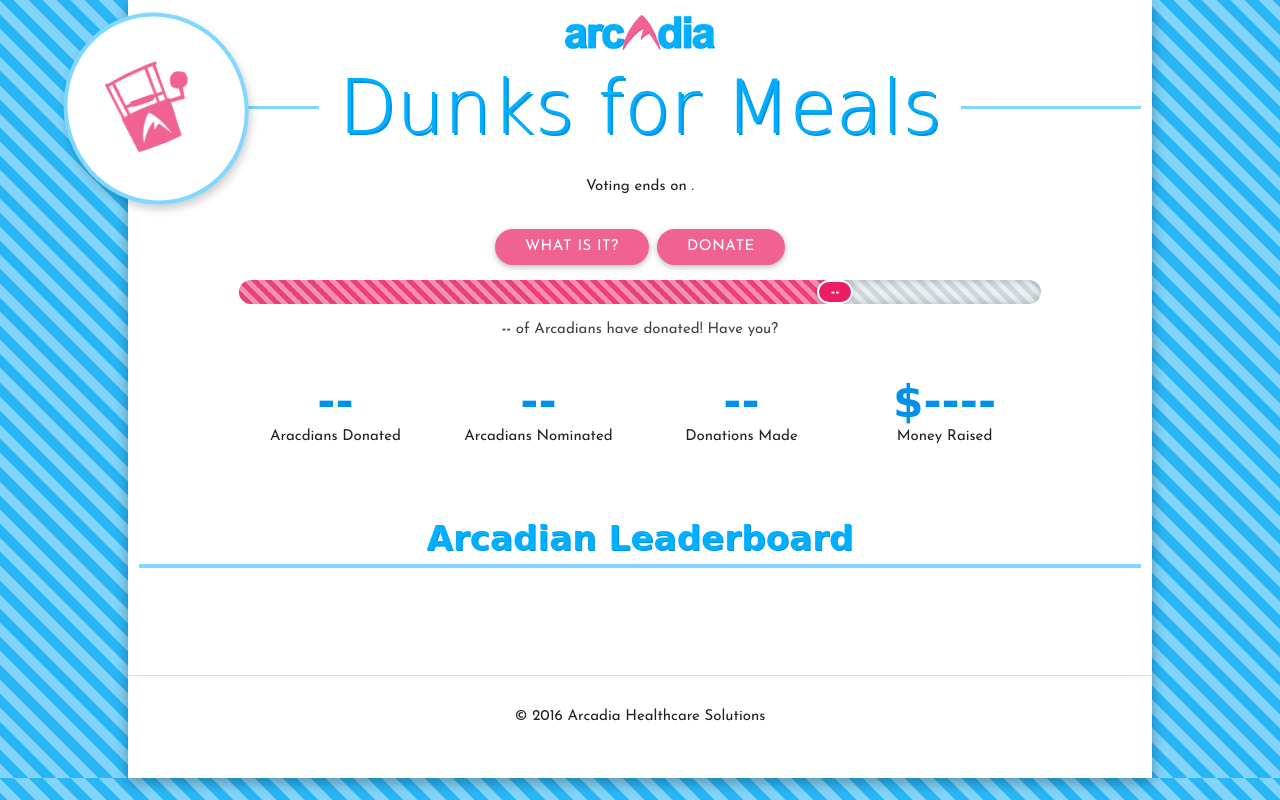
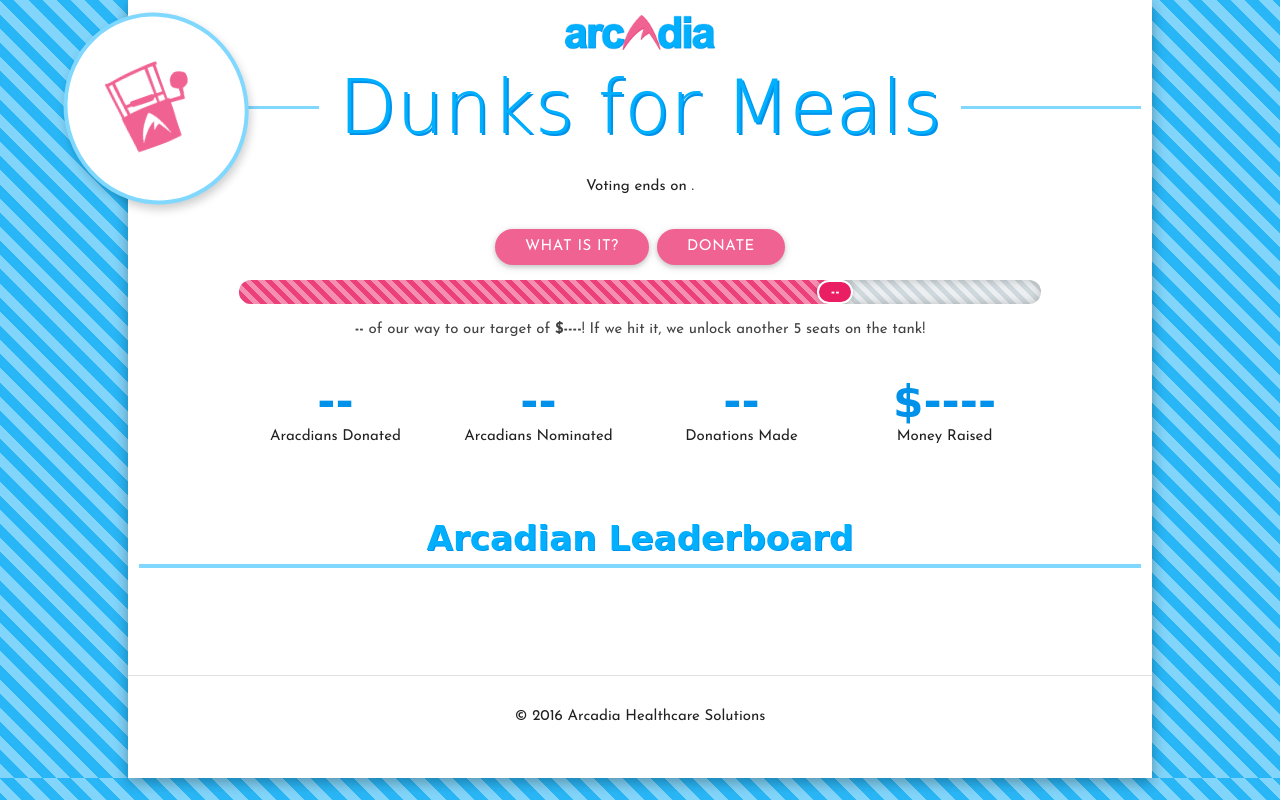
Before and after one commit to qdw-luke/dunkarcadia, a Flask app: page / in a window 1280 px wide. Run offline with Flask 2, Linux system fonts and the light colour scheme; data that the repository does not hold is empty; parts of the project's set-up code (start-up, migrations or seed data) failed here and were passed over; some web fonts are replaced.

Commit message:
Added bidding closed logic/language. Repositioned flame icon. Added target that expands pool to 15 at $5772.

```diff
--- a/static/css/style.css
+++ b/static/css/style.css
@@ -390,10 +390,10 @@
     position: absolute;
     background: repeating-linear-gradient(
             45deg,
-            #ffcc80   ,
-            #ffcc80    5px,
-            #ffa726    5px,
-            #ffa726    10px
+            #90a4ae   ,
+            #90a4ae    5px,
+            #607d8b    5px,
+            #607d8b    10px
     );
     box-shadow: 0 5px 10px rgba(0,0,0,.2);
 }
@@ -431,7 +431,12 @@
     margin-top: 24px;
 }
 
+#countdown {
+    font-size: 1rem;
+    font-weight: 400;
+}
+
 #countdown .countdown-num {
-    font-size: 3rem;
+    font-size: 2rem;
     font-weight: 800;
 }
--- a/static/js/draw.js
+++ b/static/js/draw.js
@@ -5,11 +5,15 @@
 function draw(donationData, employeeData, nameOverride, donationsJson) {
     donationData = parseDateAll(donationData, "date");
     var endDate = parseDateEasy("8/24/2016 18:00");
+    donationData = donationData.filter(function(d){return new Date(d.date) <= endDate});
+    var dollarTarget = 5772;
+    var tankSpots = 10;
 
     $("#end-date").text(d3.time.format("%A, %B %e at %I:%M %p")(endDate));
 
     var secondsLeft = (endDate-new Date())/1000;
     var timerUpdate = setInterval(function(){
+        if (new Date()<=endDate) {
             secondsLeft = (endDate-new Date())/1000;
             var days = Math.floor(secondsLeft/(60*60*24));
             var hours = Math.floor((secondsLeft-(days*60*60*24))/(60*60));
@@ -22,9 +26,12 @@
                 + "<span class='countdown-num'>"+seconds+"</span>S";
 
             $("#countdown").html(html);
+        } else {
+            $("#countdown").html("<span class='countdown-num'>Bidding closed!!</span>");
+            $("#countdown-sub").html("Live donations will continue at Kimball Farms for all sorts of bonuses, so come ready!");
+        }
+
     }, 1000);
-
-
 
     var employeeCount = employeeData.length;
     var size = 218;
@@ -84,23 +91,32 @@
 
     });
 
-    leaderNest.sort(function(a,b){return d3.descending(a.head, b.heat);});
+    var totalAmt = d3.sum(leaderNest, function(d){return d.amt});
+    var pctToTgt = formatPct(Math.min(totalAmt/dollarTarget,1));
+    tankSpots = dollarTarget>totalAmt?10:15;
 
 //    CALCULATE STATS
     $("#stat-pct-donated").text(formatPct(donorCount/employeeData.length));
-    $("#stat-pct-donated-text").text(formatPct(donorCount/employeeData.length));
-    $("#progress-marker").text(formatPct(donorCount/employeeData.length));
-    $("#progress-marker").css("left", formatPct(donorCount/employeeData.length));
-    $("#progress-bar").css("width", formatPct(donorCount/employeeData.length));
+    $("#stat-pct-donated-text").text(pctToTgt);
+    $("#progress-marker").text(pctToTgt);
+    $("#progress-marker").css("left", pctToTgt);
+    $("#progress-bar").css("width", pctToTgt);
+    $("#progress-bar-text-target").text(formatCurrency(dollarTarget));
 
     $("#stat-arcadians-nominated").text(formatInt(leaderNest.length));
     $("#stat-donations-made").text(formatInt(donationData.length));
-    $("#stat-money-raised").text(formatCurrency(d3.sum(leaderNest, function(d){return d.amt})));
+    $("#stat-money-raised").text(formatCurrency(totalAmt));
+
+    if (totalAmt>=dollarTarget) {
+        d3.select("#progress-bar-text").html("")
+            .append("p").append("strong")
+            .text("YES!! We've hit " + formatCurrency(dollarTarget) + " and unlocked an additional 5 spots on the tank!!")
+    }
 
     leaderNest.sort(function(a,b){return d3.descending(a.amt, b.amt)});
 
     var maxAmt = d3.max(leaderNest, function(d){return d.amt});
-    var qualAmt = leaderNest[leaderNest.length>10?9:(leaderNest.length-1)].amt;
+    var qualAmt = leaderNest[leaderNest.length>tankSpots?(tankSpots-1):(leaderNest.length-1)].amt;
 
     var degScale = d3.scale.linear()
         .range([0,270])
@@ -120,6 +136,7 @@
         var circleScale = .6;
 
         var lDiv = div.append("div").attr("class","leader").style("width", size+"px");
+        var flameOffset = {x: 32, y: -64};
 
         var titleDiv = lDiv.append("div").attr("class","title-holder").style("width","100%");
         var name = titleDiv.append("p").attr("class","leader-name").text(d.name);
@@ -129,12 +146,18 @@
             .attr("data-tooltip", function() { return getTooltip(); })
             .attr("data-position", "top")
             .on("mouseover", function(){
-                d3.select(this).selectAll(".tgt-circle").transition().attr("r", 12);
+                d3.select(this).selectAll(".tgt-circle").transition().attr("r", 8);
                 d3.select(this).selectAll(".pos-circle").transition().attr("r", 24);
+                d3.select(this).selectAll(".flame").transition().attr("width", 48);
+                d3.select(this).selectAll(".flame-holder").transition()
+                    .attr("transform","translate("+((size*circleScale *.5)+endX+flameOffset.x-12)+", "+((size*circleScale *.5)+endY+flameOffset.y-12)+")");
             })
             .on("mouseout", function(){
-                d3.select(this).selectAll(".tgt-circle").transition().attr("r", 6);
+                d3.select(this).selectAll(".tgt-circle").transition().attr("r", 4);
                 d3.select(this).selectAll(".pos-circle").transition().attr("r", 12);
+                d3.select(this).selectAll(".flame").transition().attr("width", 24);
+                d3.select(this).selectAll(".flame-holder").transition()
+                    .attr("transform","translate("+((size*circleScale *.5)+endX+flameOffset.x)+", "+((size*circleScale *.5)+endY+flameOffset.y)+")");
             });
 
         var arcWidth = 8;
@@ -151,7 +174,7 @@
 //        DRAW DONUT
         var svg = circleHolder.append("svg").attr("class","donut-holder")
             .style("width", size+"px").style("height",size+"px");
-        var g = svg.append("g")
+        var pathG = svg.append("g")
             .attr("transform", "translate("+(size *.5*(1-circleScale))+", 0)");
 
 
@@ -161,9 +184,9 @@
             .startAngle(0*(Math.PI/180))
             .endAngle(degScale(d.amt)*(Math.PI/180));
 
-        g.append("path")
+        pathG.append("path")
             .attr("class","donut")
-            .style("fill", d.amt>=qualAmt?'#81c784':'#ffb74d')
+            .style("fill", d.amt>=qualAmt?'#81c784':'#90a4ae')
             .attr("d",arc)
             .attr("transform", "translate("+(size*circleScale *.5)+","+(size*circleScale *.5)+")");
 
@@ -175,29 +198,58 @@
         var endX = getXY(d.amt).x, endY = getXY(d.amt).y
             , tgtX = getXY(qualAmt).x, tgtY = getXY(qualAmt).y;
 
-        if (d.heat > 0) {
-            circleHolder.append("div")
-                .attr("class","fire-circle")
-                .style("color", heatColorScale(d.heat))
-                .style("opacity", heatOpacityScale(d.heat))
-                .append("i").attr("class","material-icons").text("whatshot");
+//        if (d.heat > 0) {
+//            circleHolder.append("div")
+//                .attr("class","fire-circle")
+//                .style("color", heatColorScale(d.heat))
+//                .style("opacity", heatOpacityScale(d.heat))
+//                .append("i").attr("class","material-icons").text("whatshot");
+//        }
+
+
+        if (d.heat>0) {
+            var flameG = svg.append("g").attr("class","flame-holder")
+                .attr("transform","translate("+((size*circleScale *.5)+endX+flameOffset.x)+", "+((size*circleScale *.5)+endY+flameOffset.y)+")");
+            d3.xml("https://9e4431f4eec64bc5b421d99d8e837fb5517ab105.googledrive.com/host/0B76-5MQsSdKxVFc3TW5uSEdfZlE/flame.svg")
+                .mimeType("image/svg+xml").get(function(error, xml) {
+                    if (error) throw error;
+                    var flameSvg = xml.getElementsByTagName("svg")[0];
+                    flameG.node().appendChild(flameSvg);
+                    var thisFlame = flameG.select("svg").attr("class","flame");
+                    thisFlame.attr("width",24).attr("height",100);
+                    thisFlame.style("fill", heatColorScale(d.heat))
+//                        .style("opacity",heatOpacityScale(d.heat))
+                    ;
+
+                });
         }
 
-        var tgtCircle = g.append("circle").attr("class","tgt-circle")
-            .attr("r", 6)
+        var circleG = svg.append("g")
+            .attr("transform", "translate("+(size *.5*(1-circleScale))+", 0)");
+
+        var tgtCircle = circleG.append("circle").attr("class","tgt-circle")
+            .attr("r", 4)
             .attr("cx", (size*circleScale *.5)+tgtX)
             .attr("cy", (size*circleScale *.5)+tgtY)
-            .style("fill", '#b0bec5')
+            .style("fill", '#81c784')
             .style("stroke", "#FFF").style("stroke-width", "1px");
 
-        var circle = g.append("circle").attr("class","pos-circle")
+        var circle = circleG.append("circle").attr("class","pos-circle")
             .attr("r", 12)
             .attr("cx", (size*circleScale *.5)+endX)
             .attr("cy", (size*circleScale *.5)+endY)
-            .style("fill", d.amt>=qualAmt?'#00c853':'#ff6d00')
+            .style("fill", function() {
+                    if (d.heat>0) {
+                        return heatColorScale(d.heat);
+                    } else {
+                        return d.amt>=qualAmt?'#00c853':'#607d8b'
+                    }
+                }
+            )
             .style("stroke", "#FFF").style("stroke-width", "1px");
 
-        var text = g.append("text").attr("class","leaderboard-number")
+        var text = circleG.append("text").attr("class","leaderboard-number")
+            .classed("fire-number", d.heat>0)
             .attr("dx", (size*circleScale *.5)+endX)
             .attr("dy", (size*circleScale *.5)+endY+5)
             .attr("text-anchor", "middle")
@@ -261,7 +313,6 @@
             }
             return tooltip
         }
-
     });
 
     $('.tooltipped').tooltip({delay: 50});
--- a/templates/index.html
+++ b/templates/index.html
@@ -46,7 +46,7 @@
         <div class="row margin-bottom-0">
             <div class="col s12 center-align">
                 <h5 id="countdown" class="grey-text text-darken-3"></h5>
-                <p style="margin-top:0;">Voting ends on <span id="end-date"></span>.</p>
+                <p id="countdown-sub" style="margin-top:0;">Voting ends on <span id="end-date"></span>.</p>
             </div>
         </div>
         <div class="row margin-bottom-0">
@@ -74,7 +74,7 @@
                         <div id="progress-bar"></div>
                         <div id="progress-marker" class="center-align">--</div>
                     </div>
-                    <div class="center-align grey-text text-darken-3" id="progress-bar-text"><p><strong id="stat-pct-donated-text">--</strong> of Arcadians have donated! Have you?</p></div>
+                    <div class="center-align grey-text text-darken-3" id="progress-bar-text"><p><strong id="stat-pct-donated-text">--</strong> of our way to our target of <strong id="progress-bar-text-target">$----</strong>! If we hit it, we unlock another 5 seats on the tank!</p></div>
                     <div class="individual-stats-holder">
                         <div class="row margin-bottom-0">
                             <div class="col s10 offset-s1">
```
Lines whose indentation alone changed are shown as unchanged.
